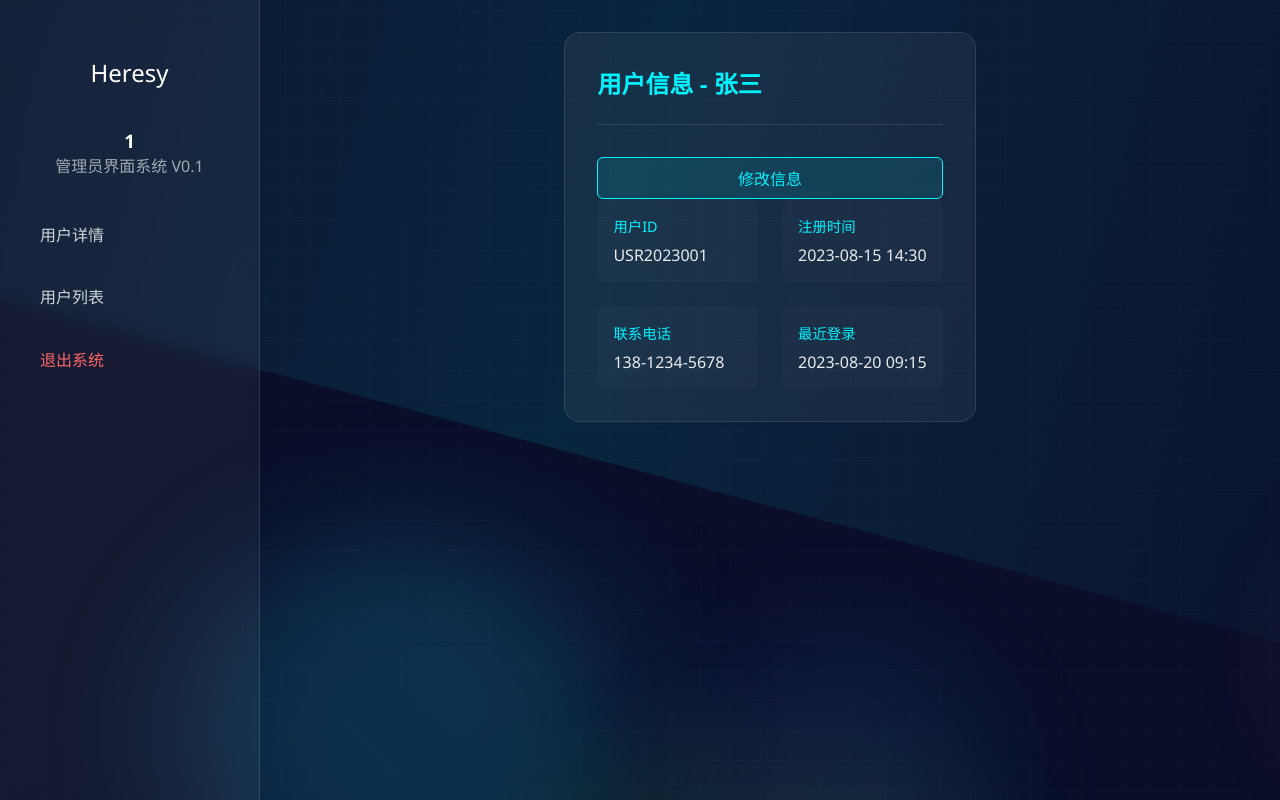
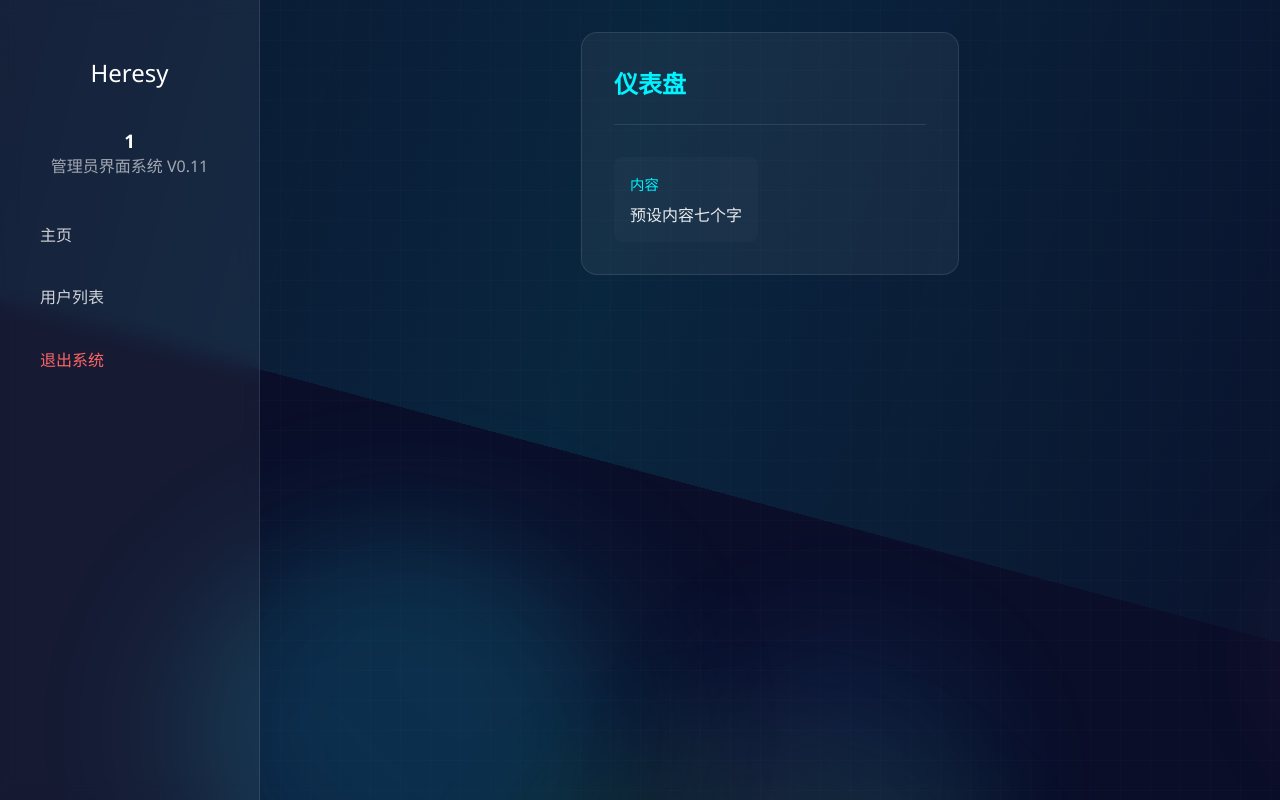
Before and after one commit to Zhenhe-git/PHP, a PHP site: page / in a window 1280 px wide. Run offline with PHP 8.4, Linux system fonts and the light colour scheme; a user stored in the database is signed in.

Commit message:
Add files via upload

```diff
--- /dev/null
+++ b/PHP_001/css/mousetailing.css
@@ -0,0 +1,8 @@
+#trailCanvas
+{
+    position: fixed;
+    top: 0;
+    left: 0;
+    pointer-events: none;
+    z-index: 9999;
+}
--- a/PHP_001/index.php
+++ b/PHP_001/index.php
@@ -3,11 +3,13 @@
 <head>
     <meta charset="UTF-8">
     <meta name="viewport" content="width=device-width, initial-scale=1.0">
-    <title>问卷管理系统 - 后台</title>
+    <title>问卷管理系统 - 主页</title>
+    <link rel="stylesheet" type="text/css" href="css/mousetailing.css"/>
     <link rel="stylesheet" type="text/css" href="css/login.css"/>
     <link rel="stylesheet" type="text/css" href="css/index.css"/>
 </head>
 <body>
+    <canvas id="trailCanvas"></canvas>
 
     <?php include_once "public/background.php"; ?>
 
@@ -16,30 +18,19 @@
     <main class="admin-main">
         <div class="detail-card">
             <div class="card-header">
-                <h2>用户信息 - 张三</h2>
+                <h2>仪表盘</h2>
             </div>
-            <button class="edit-btn">修改信息</button>
             <div class="info-grid">
                 <div class="info-item">
-                    <div class="info-label">用户ID</div>
-                    <div class="info-content">USR2023001</div>
+                    <div class="info-label">内容</div>
+                    <div class="info-content">预设内容七个字</div>
                 </div>
-                <div class="info-item">
-                    <div class="info-label">注册时间</div>
-                    <div class="info-content">2023-08-15 14:30</div>
-                </div>
-                <div class="info-item">
-                    <div class="info-label">联系电话</div>
-                    <div class="info-content">138-1234-5678</div>
-                </div>
-                <div class="info-item">
-                    <div class="info-label">最近登录</div>
-                    <div class="info-content">2023-08-20 09:15</div>
-                </div>
+
             </div>
         </div>
     </main>
 
+    <script src="js/mousetailing.js" type="text/javascript" charset="utf-8"></script>
     <script src="js/background.js" type="text/javascript" charset="utf-8"></script>
 
 </body>
--- /dev/null
+++ b/PHP_001/js/mousetailing.js
@@ -0,0 +1,70 @@
+        // 鼠标拖尾效果
+        document.addEventListener('DOMContentLoaded', () => {
+        const canvas = document.getElementById('trailCanvas');
+        const ctx = canvas.getContext('2d');
+        let particles = [];
+
+        // 设置画布尺寸
+        function resizeCanvas() {
+            canvas.width = window.innerWidth;
+            canvas.height = window.innerHeight;
+        }
+        window.addEventListener('resize', resizeCanvas);
+        resizeCanvas();
+
+        // 粒子类
+        class Particle {
+            constructor(x, y) {
+                this.x = x;
+                this.y = y;
+                this.size = Math.random() * 2 + 1;
+                this.speedX = Math.random() * 3 - 1.5;
+                this.speedY = Math.random() * 3 - 1.5;
+                this.alpha = 1;
+            }
+
+            update() {
+                this.x += this.speedX;
+                this.y += this.speedY;
+                this.alpha -= 0.03;
+                this.size *= 0.95;
+            }
+
+            draw() {
+                ctx.fillStyle = `rgba(0, 243, 255, ${this.alpha})`;
+                ctx.beginPath();
+                ctx.arc(this.x, this.y, this.size, 0, Math.PI * 2);
+                ctx.fill();
+            }
+        }
+
+        // 动画循环
+        function animate() {
+            ctx.clearRect(0, 0, canvas.width, canvas.height);
+
+            particles.forEach((particle, index) => {
+                particle.update();
+                particle.draw();
+
+                if (particle.alpha <= 0) {
+                    particles.splice(index, 1);
+                }
+            });
+
+            requestAnimationFrame(animate);
+        }
+        animate();
+
+        // 鼠标移动事件
+        let mouseX = 0;
+        let mouseY = 0;
+        window.addEventListener('mousemove', (e) => {
+            mouseX = e.clientX;
+            mouseY = e.clientY;
+
+            // 创建新粒子
+            for (let i = 0; i < 3; i++) {
+                particles.push(new Particle(mouseX, mouseY));
+            }
+        });
+        });
--- a/PHP_001/login.php
+++ b/PHP_001/login.php
@@ -4,10 +4,12 @@
     <meta charset="UTF-8">
     <meta name="viewport" content="width=device-width, initial-scale=1.0">
     <title>问卷管理系统 - 登录</title>
+    <link rel="stylesheet" type="text/css" href="css/mousetailing.css"/>
     <link rel="stylesheet" type="text/css" href="css/login.css"/>
     <link rel="stylesheet" type="text/css" href="css/login+.css"/>
 </head>
 <body>
+    <canvas id="trailCanvas"></canvas>
 
     <?php include_once "public/background.php"; ?>
 
@@ -34,6 +36,7 @@
 
     </div>
 
+    <script src="js/mousetailing.js" type="text/javascript" charset="utf-8"></script>
     <script src="js/background.js" type="text/javascript" charset="utf-8"></script>
 
 </body>
--- a/PHP_001/public/nav.php
+++ b/PHP_001/public/nav.php
@@ -9,12 +9,12 @@
         <div class="user-panel">
             <div class="user-avatar" style="user-select: none;">Heresy</div>
             <h3 style="color: white; user-select: none;"><?php echo $_SESSION['loginName']; ?></h3>
-            <p style="color: rgba(255, 255, 255, 0.6); user-select: none;">管理员界面系统 V0.1</p>
+            <p style="color: rgba(255, 255, 255, 0.6); user-select: none;">管理员界面系统 V0.11</p>
         </div>
 
         <ul class="admin-menu">
             <li class="menu-item">
-                <a href="index.php" class="active" style="user-select: none;">用户详情</a>
+                <a href="index.php" class="active" style="user-select: none;">主页</a>
             </li>
             <li class="menu-item">
                 <a href="userList.php" style="user-select: none;">用户列表</a>
--- a/PHP_001/userAdd.php
+++ b/PHP_001/userAdd.php
@@ -3,12 +3,14 @@
 <head>
     <meta charset="UTF-8">
     <meta name="viewport" content="width=device-width, initial-scale=1.0">
-    <title>创建用户 - 问卷管理系统</title>
+    <title>问卷管理系统 - 创建用户</title>
+    <link rel="stylesheet" type="text/css" href="css/mousetailing.css"/>
     <link rel="stylesheet" type="text/css" href="css/login.css"/>
     <link rel="stylesheet" type="text/css" href="css/index.css"/>
     <link rel="stylesheet" type="text/css" href="css/useradd.css"/>
 </head>
 <body>
+    <canvas id="trailCanvas"></canvas>
 
     <?php include_once "public/background.php"; ?>
 
@@ -86,6 +88,7 @@
 
 </body>
 
+<script src="js/mousetailing.js" type="text/javascript" charset="utf-8"></script>
 <script src="js/useradd.js" type="text/javascript" charset="utf-8"></script>
 <script src="js/background.js" type="text/javascript" charset="utf-8"></script>
 
--- a/PHP_001/userList.php
+++ b/PHP_001/userList.php
@@ -4,12 +4,14 @@
     <meta charset="UTF-8">
     <meta name="viewport" content="width=device-width, initial-scale=1.0">
     <title>问卷管理系统 - 用户列表</title>
+    <link rel="stylesheet" type="text/css" href="css/mousetailing.css"/>
     <link rel="stylesheet" type="text/css" href="css/login.css"/>
     <link rel="stylesheet" type="text/css" href="css/index.css"/>
     <link rel="stylesheet" type="text/css" href="css/userlist.css"/>
     <link rel="stylesheet" type="text/css" href="css/userlist+.css"/>
 </head>
 <body>
+    <canvas id="trailCanvas"></canvas>
 
     <?php include_once "public/background.php"; ?>
 
@@ -90,6 +92,7 @@
 
     </main>
 
+    <script src="js/mousetailing.js" type="text/javascript" charset="utf-8"></script>
     <script src="js/background.js" type="text/javascript" charset="utf-8"></script>
 
 </body>
```
Also changed, not shown: PHP_001/css/login+.css (+10 -0 lines), PHP_001/userUpdate.php (+5 -2 lines).
